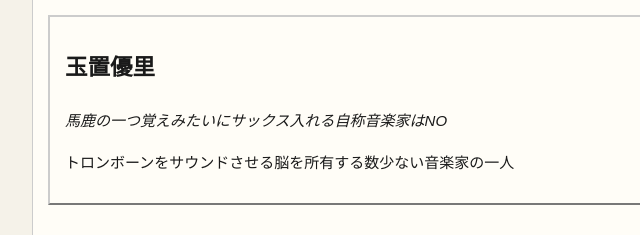
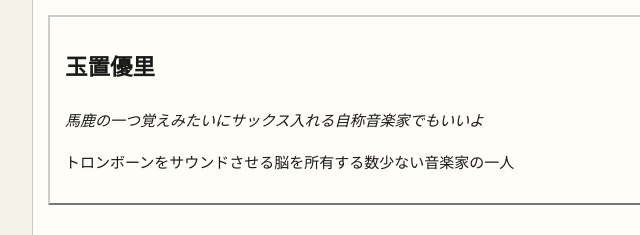
Before and after one commit to AraiKenta01/tamaki-homepage, an Astro site: page /profile in a window 1280 px wide. Shown: the part 122-357 px from the top of the page, 248-888 px from the left. Built offline with nearby package versions, Linux system fonts and the light colour scheme; Astro itself is replaced by a stand-in of ours; no server answers.

Commit message:
Update 自己紹介 “main”

```diff
--- a/src/content/profile/main.md
+++ b/src/content/profile/main.md
@@ -1,6 +1,6 @@
 ---
 name: 玉置優里
-catchphrase: 馬鹿の一つ覚えみたいにサックス入れる自称音楽家はNO
+catchphrase: 馬鹿の一つ覚えみたいにサックス入れる自称音楽家でもいいよ
 ---
 
 トロンボーンをサウンドさせる脳を所有する数少ない音楽家の一人
```
